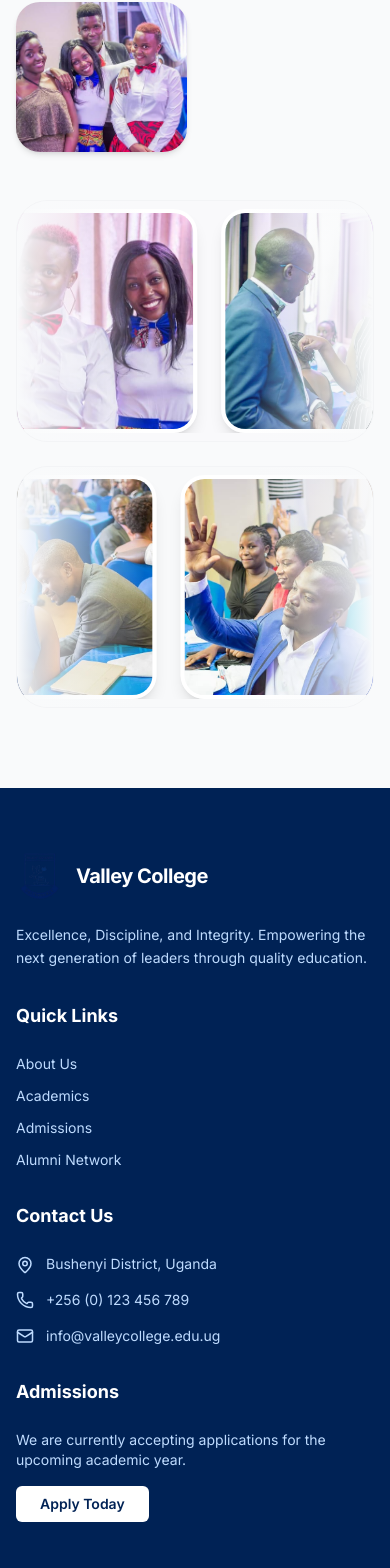
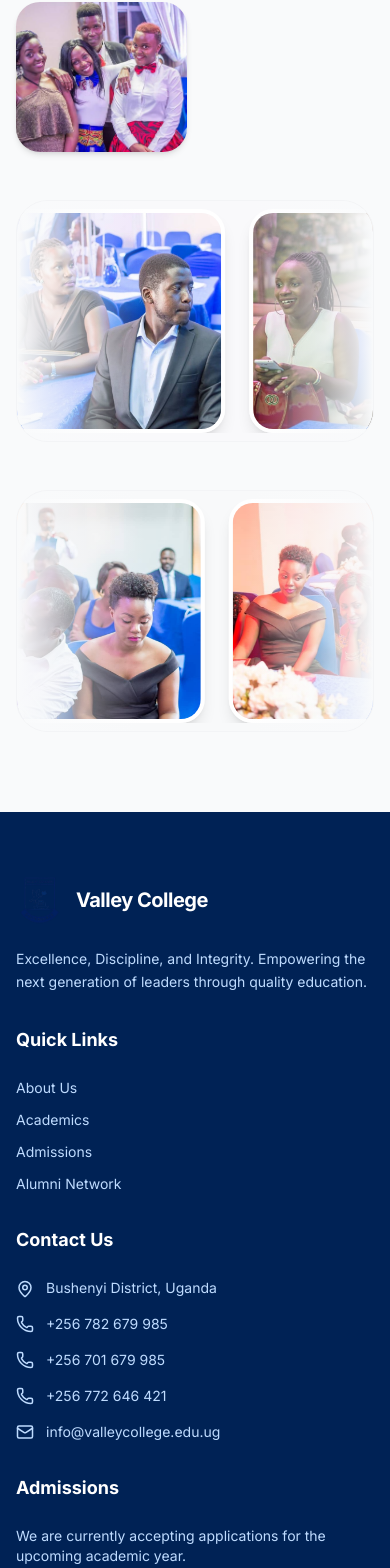
Before and after one commit to keith156/valleycollege, a React (Vite) app: page /alumni in a window 390 px wide. Shown: the part 5464-7032 px from the top of the page. Built offline with nearby package versions, Linux system fonts and the light colour scheme.

Commit message:
Update Contact hero, real phone numbers, slower sliders, more slider spacing

```diff
--- a/src/components/Footer.tsx
+++ b/src/components/Footer.tsx
@@ -47,7 +47,15 @@ export function Footer() {
               </li>
               <li className="flex items-center gap-3">
                 <Phone size={18} className="shrink-0" />
-                <span>+256 (0) 123 456 789</span>
+                <span>+256 782 679 985</span>
+              </li>
+              <li className="flex items-center gap-3">
+                <Phone size={18} className="shrink-0" />
+                <span>+256 701 679 985</span>
+              </li>
+              <li className="flex items-center gap-3">
+                <Phone size={18} className="shrink-0" />
+                <span>+256 772 646 421</span>
               </li>
               <li className="flex items-center gap-3">
                 <Mail size={18} className="shrink-0" />
--- a/src/pages/Admissions.tsx
+++ b/src/pages/Admissions.tsx
@@ -158,7 +158,13 @@ export default function Admissions() {
               </p>
               <div className="space-y-3">
                 <p className="font-bold text-gray-900 flex items-center gap-2">
-                  <span className="text-primary">Phone:</span> +256 (0) 123 456 789
+                  <span className="text-primary">Phone:</span> +256 782 679 985
+                </p>
+                <p className="font-bold text-gray-900 flex items-center gap-2">
+                  <span className="text-primary">Phone:</span> +256 701 679 985
+                </p>
+                <p className="font-bold text-gray-900 flex items-center gap-2">
+                  <span className="text-primary">Phone:</span> +256 772 646 421
                 </p>
                 <p className="font-bold text-gray-900 flex items-center gap-2">
                   <span className="text-primary">Email:</span> admissions@valleycollege.edu.ug
--- a/src/pages/Alumni.tsx
+++ b/src/pages/Alumni.tsx
@@ -395,13 +395,13 @@ export default function Alumni() {
           </div>
 
           {/* Dual Auto-Scroll Section */}
-          <div className="space-y-6 mt-12 relative overflow-hidden">
+          <div className="space-y-12 mt-12 relative overflow-hidden">
             {/* Slider 1: Right to Left */}
             <div className="relative overflow-hidden py-2 bg-gray-50/50 rounded-[2rem] border border-gray-100">
               <div className="flex whitespace-nowrap overflow-hidden">
                 <motion.div
                   animate={{ x: ["0%", "-50%"] }}
-                  transition={{ duration: 40, ease: "linear", repeat: Infinity }}
+                  transition={{ duration: 80, ease: "linear", repeat: Infinity }}
                   className="flex gap-6 px-3"
                 >
                   {[...slider1Images, ...slider1Images].map((image, idx) => (
@@ -411,8 +411,9 @@ export default function Alumni() {
                     >
                       <img
                         src={`/slider1 alumni/${image}`}
-                        alt={`Slider 1 image ${idx}`}
+                        alt={`Slider 1 image ${image}`}
                         className="w-full h-full object-cover"
+                        loading="lazy"
                       />
                     </div>
                   ))}
@@ -427,7 +428,7 @@ export default function Alumni() {
               <div className="flex whitespace-nowrap overflow-hidden">
                 <motion.div
                   animate={{ x: ["-50%", "0%"] }}
-                  transition={{ duration: 45, ease: "linear", repeat: Infinity }}
+                  transition={{ duration: 90, ease: "linear", repeat: Infinity }}
                   className="flex gap-6 px-3"
                 >
                   {[...slider2Images, ...slider2Images].map((image, idx) => (
@@ -437,8 +438,9 @@ export default function Alumni() {
                     >
                       <img
                         src={`/slider2 allumni/${image}`}
-                        alt={`Slider 2 image ${idx}`}
+                        alt={`Slider 2 image ${image}`}
                         className="w-full h-full object-cover"
+                        loading="lazy"
                       />
                     </div>
                   ))}
--- a/src/pages/Contact.tsx
+++ b/src/pages/Contact.tsx
@@ -6,7 +6,7 @@ export default function Contact() {
   return (
     <div className="flex flex-col bg-gray-50">
       {/* Page Header */}
-      <div className="relative bg-primary text-white py-12 lg:py-16 overflow-hidden">
+      <div className="relative bg-primary text-white py-20 lg:py-24 overflow-hidden">
         <div className="absolute inset-0">
           <div className="w-full h-full bg-gray-900" />
           <img
@@ -17,13 +17,14 @@ export default function Contact() {
             decoding="async"
             fetchPriority="high"
           />
-          <div className="absolute inset-0 bg-gradient-to-t from-primary/30 to-transparent" />
+          <div className="absolute inset-0 bg-gray-900/30" />
+          <div className="absolute inset-0 bg-gradient-to-r from-primary from-10% via-primary/80 via-50% to-transparent" />
         </div>
-        <div className="relative max-w-7xl mx-auto px-4 sm:px-6 lg:px-8 text-center">
-          <motion.div initial={{ opacity: 0, y: 20 }} animate={{ opacity: 1, y: 0 }} transition={{ duration: 0.6 }}>
-            <h1 className="text-3xl md:text-5xl lg:text-6xl font-bold mb-6 drop-shadow-md">Contact Us</h1>
-            <p className="text-lg lg:text-xl text-blue-100 max-w-4xl mx-auto drop-shadow-sm">
-              We'd love to hear from you. Get in touch with Valley College.
+        <div className="relative max-w-7xl mx-auto px-4 sm:px-6 lg:px-8 text-left">
+          <motion.div initial={{ opacity: 0, y: 20 }} animate={{ opacity: 1, y: 0 }} transition={{ duration: 0.6 }} className="max-w-4xl">
+            <h1 className="text-3xl md:text-5xl lg:text-6xl font-bold text-white mb-6 drop-shadow-md">Contact Us</h1>
+            <p className="text-lg lg:text-xl text-white drop-shadow-sm">
+              We'd love to hear from you. Get in touch with Valley College Secondary School, Bushenyi.
             </p>
           </motion.div>
         </div>
@@ -59,8 +60,9 @@ export default function Contact() {
                 </div>
                 <h3 className="font-bold text-gray-900 mb-2 text-base lg:text-lg">Phone Numbers</h3>
                 <p className="text-gray-600">
-                  +256 (0) 123 456 789<br />
-                  +256 (0) 987 654 321
+                  +256 782 679 985<br />
+                  +256 701 679 985<br />
+                  +256 772 646 421
                 </p>
               </div>
 
```
Also changed, not shown: public/spotlight2/[1998-2000]_Michael Mukaira A_Architect+Urban Planner_Valley University.jpeg.
